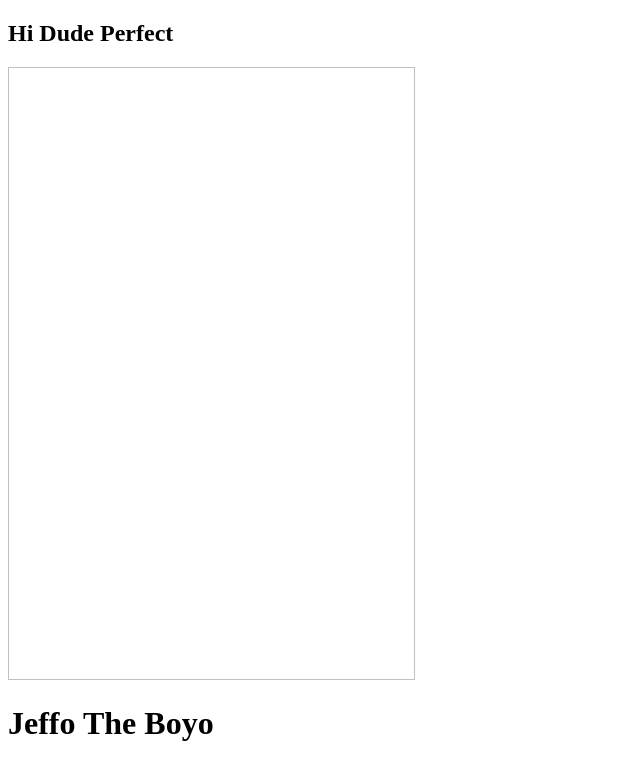
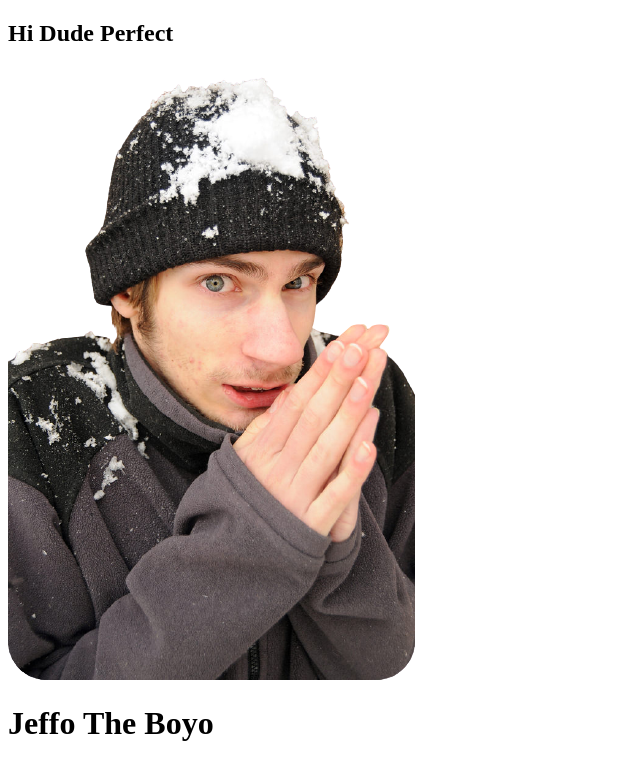
Before and after one commit to hidudeperfect/hidudeperfect.github.io, a plain HTML site: page index.html in a window 1280 px wide. Shown: the whole page, without its empty margins (0-640 px from the left). Drawn offline with Linux system fonts and the light colour scheme.

Commit message:
Update index.html

```diff
--- a/index.html
+++ b/index.html
@@ -5,7 +5,7 @@
   </head>
   <body>
     <h2>Hi Dude Perfect</h2>
-    <img href="jeffoTheBoyoNoBackground.png" width="407" height="613" />
+    <img src="jeffoTheBoyoNoBackground.png" width="407" height="613" />
     <h1>Jeffo The Boyo</h1>
   </body>
 </html>
```
